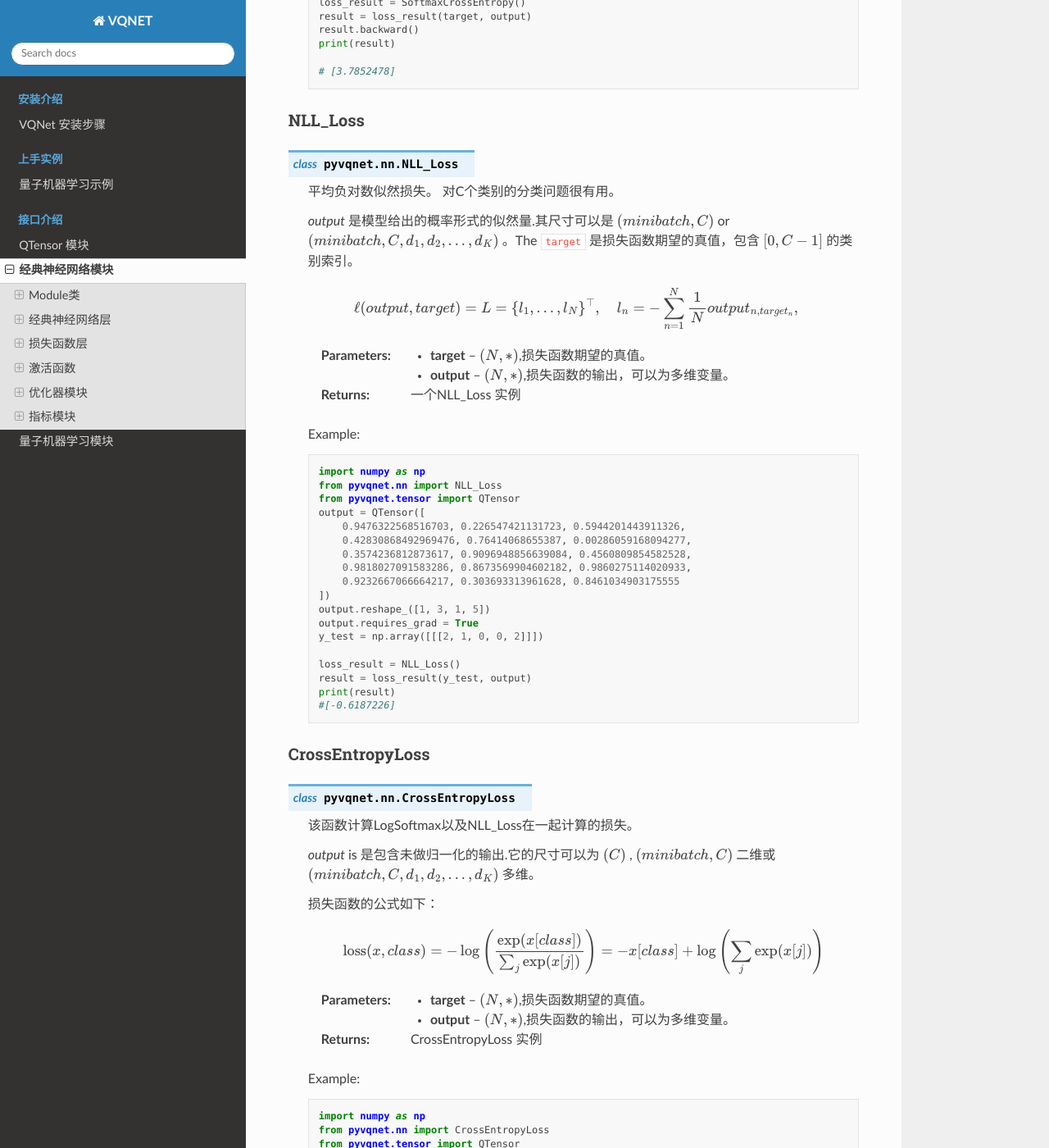
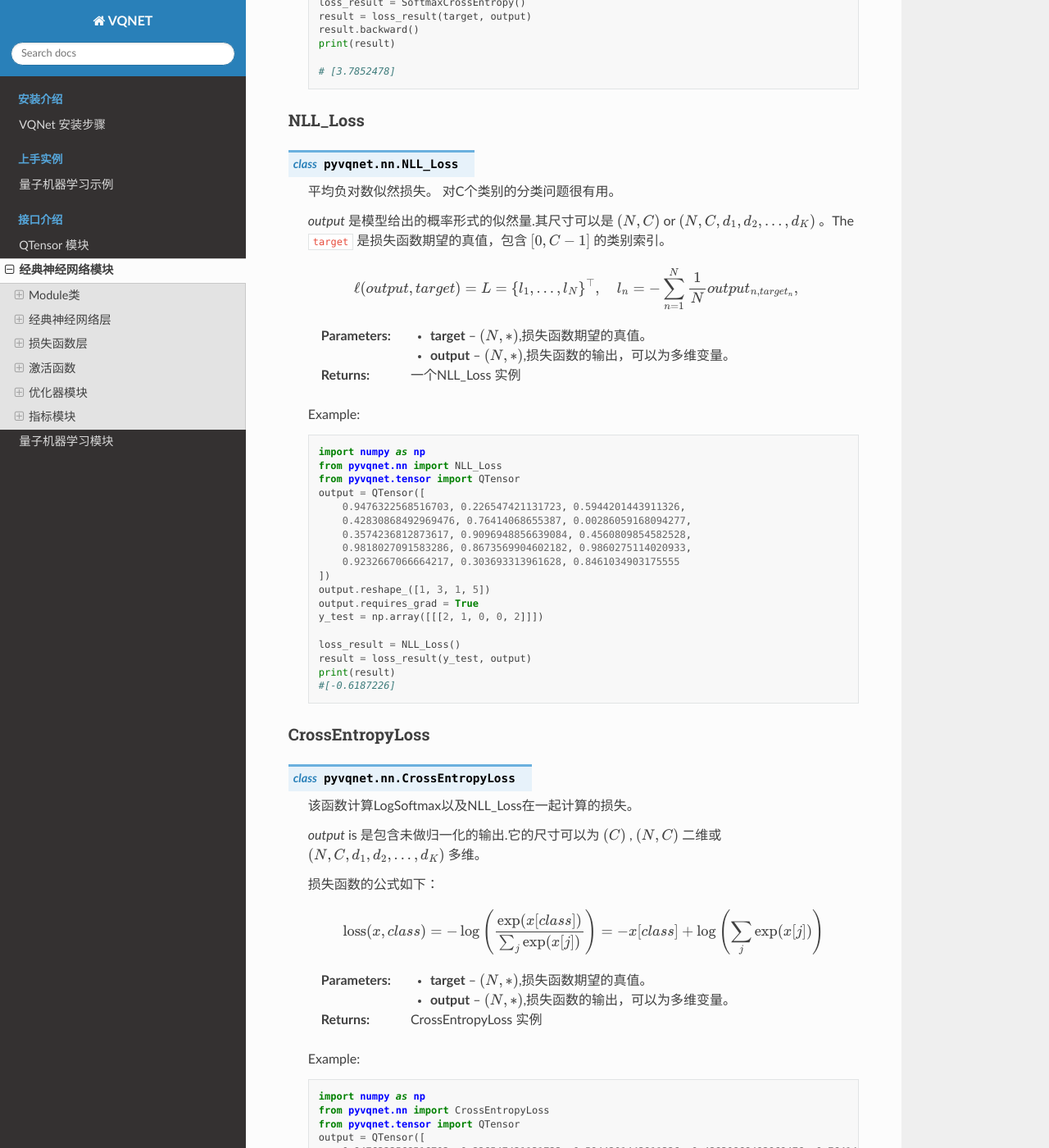
Before and after one commit to OriginQ/VQNET2.0-tutorial, a Sphinx documentation site: the page built from source/rst/nn.rst, in a window 1280 px wide and 1400 px high, scrolled down 24099 px. Shown: the whole window at 82% size. Built offline with Sphinx 7.4.7 and the Read the Docs theme 2.0.0, drawn with Linux system fonts in a browser that asks for light colours.

Commit message:
[ref] ref minibatch->N

```diff
--- a/source/rst/nn.rst
+++ b/source/rst/nn.rst
@@ -1265,7 +1265,7 @@ NLL_Loss
 
     平均负对数似然损失。 对C个类别的分类问题很有用。
 
-    `output` 是模型给出的概率形式的似然量.其尺寸可以是 :math:`(minibatch, C)` or :math:`(minibatch, C, d_1, d_2, ..., d_K)` 。The ``target`` 是损失函数期望的真值，包含 :math:`[0, C-1]` 的类别索引。
+    `output` 是模型给出的概率形式的似然量.其尺寸可以是 :math:`(N, C)` or :math:`(N, C, d_1, d_2, ..., d_K)` 。The ``target`` 是损失函数期望的真值，包含 :math:`[0, C-1]` 的类别索引。
 
     .. math::
 
@@ -1305,7 +1305,7 @@ CrossEntropyLoss
 
     该函数计算LogSoftmax以及NLL_Loss在一起计算的损失。
 
-    `output` is 是包含未做归一化的输出.它的尺寸可以为 :math:`(C)` , :math:`(minibatch, C)` 二维或 :math:`(minibatch, C, d_1, d_2, ..., d_K)` 多维。
+    `output` is 是包含未做归一化的输出.它的尺寸可以为 :math:`(C)` , :math:`(N, C)` 二维或 :math:`(N, C, d_1, d_2, ..., d_K)` 多维。
 
     损失函数的公式如下：
 
```
